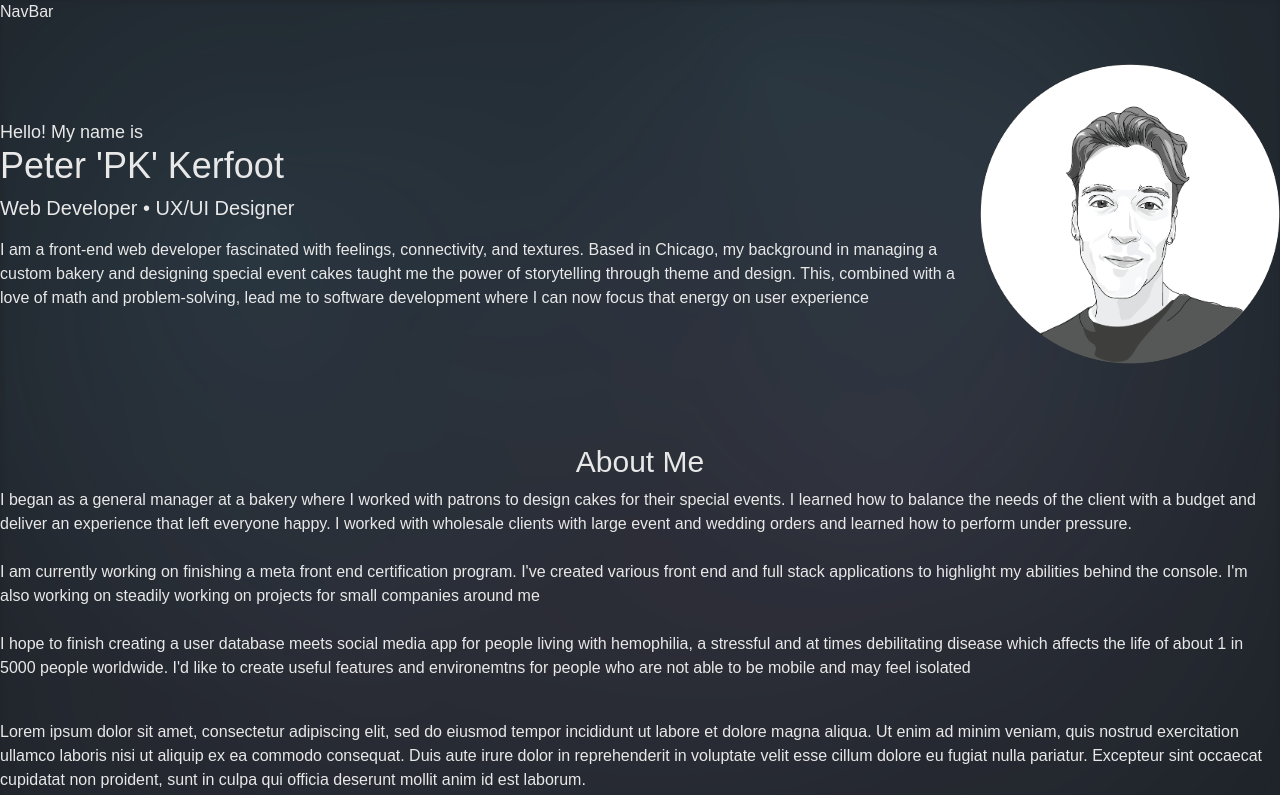
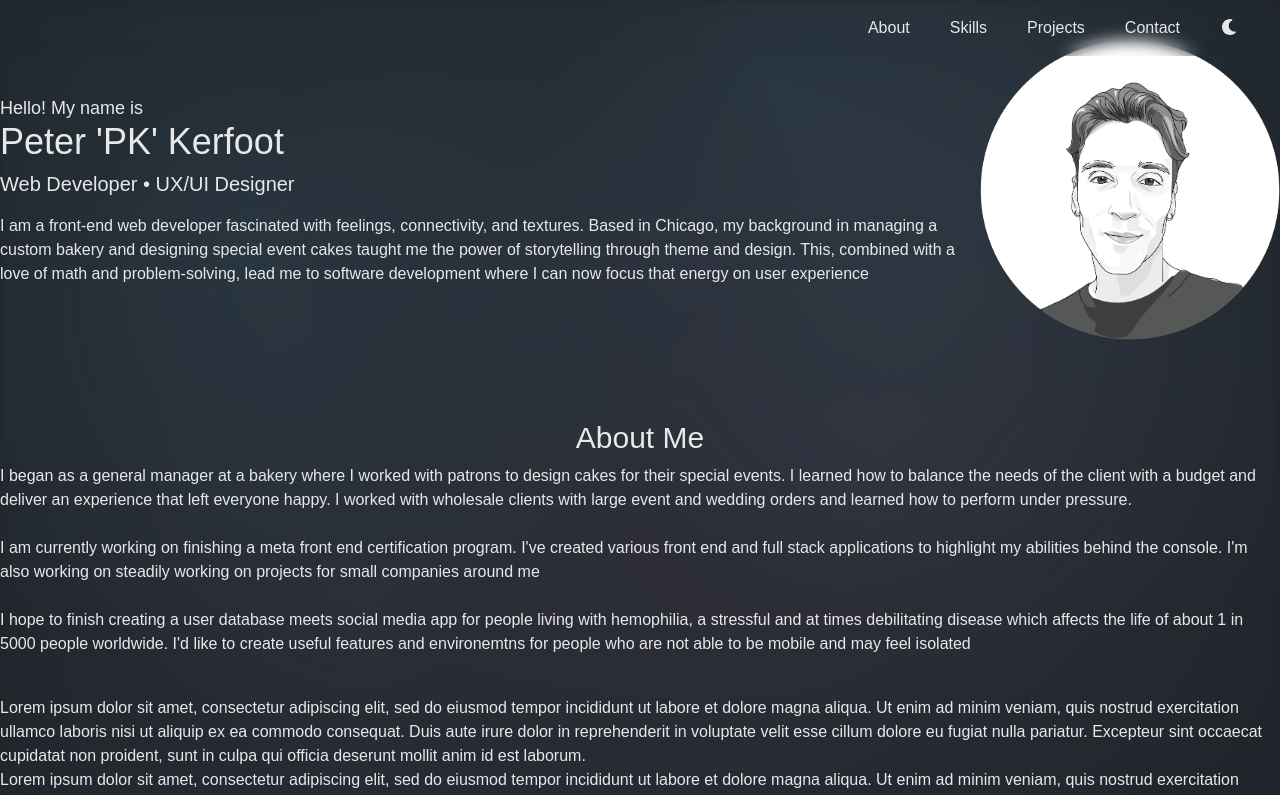
Before and after one commit to YonugJones/portfolio, a React (Vite) app: page / in a window 1280 px wide. Shown: the top 795 px of the page. Built offline with nearby package versions, Linux system fonts and the light colour scheme.

Commit message:
created navbar and added disappear functionality

```diff
--- a/src/components/NavBar.tsx
+++ b/src/components/NavBar.tsx
@@ -1,5 +1,51 @@
+import { FontAwesomeIcon } from '@fortawesome/react-fontawesome'
+import { faMoon } from '@fortawesome/free-solid-svg-icons'
+import { useEffect, useState } from 'react'
+
 const NavBar = () => {
-  return <div>NavBar</div>
+  const [show, setShow] = useState<boolean>(true)
+  const [lastScrollY, setLastScrollY] = useState<number>(0)
+
+  useEffect(() => {
+    const handleScroll = () => {
+      if (window.scrollY > lastScrollY) {
+        setShow(false)
+      } else {
+        setShow(true)
+      }
+      setLastScrollY(window.scrollY)
+    }
+
+    window.addEventListener('scroll', handleScroll)
+
+    return () => {
+      window.removeEventListener('scroll', handleScroll)
+    }
+  }, [lastScrollY])
+
+  return (
+    <nav
+      className={`fixed top-0 left-0 right-0 z-50 transition-transform duration-300 ${
+        show ? 'translate-y-0' : '-translate-y-full'
+      } bg-transparent backdrop-blur-sm px-10 py-4 flex justify-end items-center`}
+    >
+      <ul className='flex gap-10'>
+        <li className='font-normal text-[var(--dark-four)]'>About</li>
+        <li className='font-normal text-[var(--dark-four)]'>Skills</li>
+        <li className='font-normal text-[var(--dark-four)]'>Projects</li>
+        <li className='font-normal text-[var(--dark-four)]'>Contact</li>
+        <li>
+          <button
+            type='button'
+            aria-label='Toggle dark mode'
+            title='Toggle dark mode'
+          >
+            <FontAwesomeIcon icon={faMoon} className='w-6 h-5' />
+          </button>
+        </li>
+      </ul>
+    </nav>
+  )
 }
 
 export default NavBar
```
